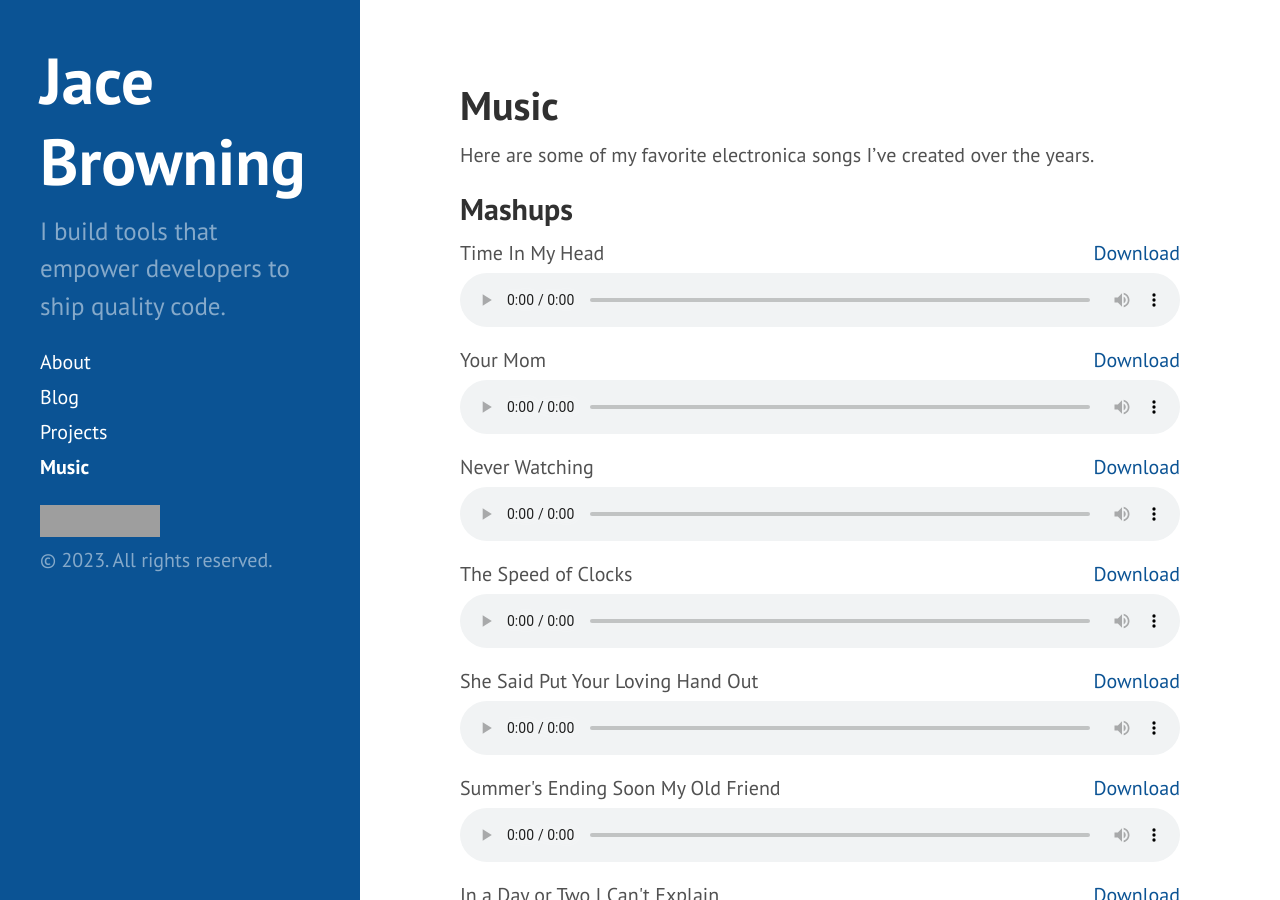
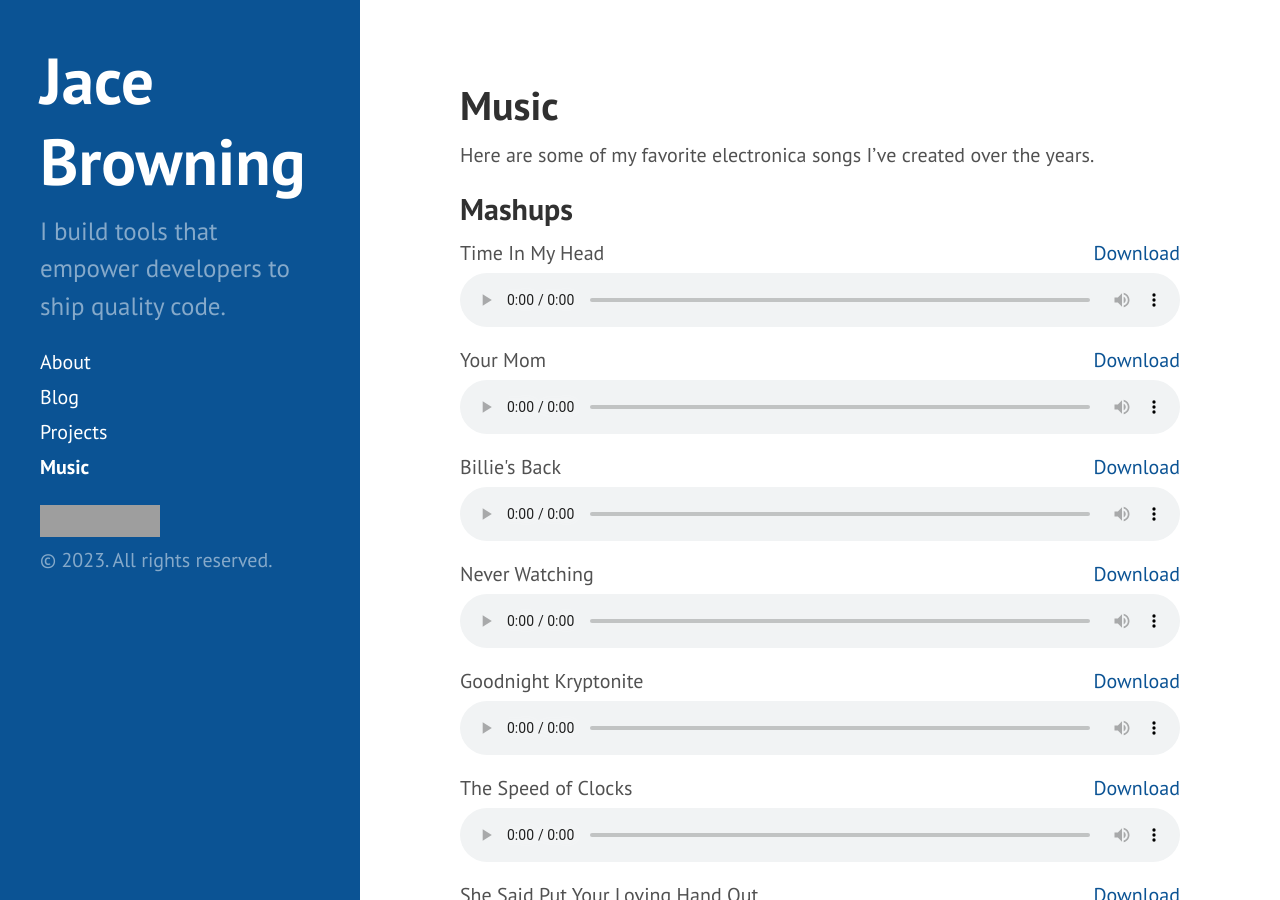
Before and after one commit to jacebrowning/jacebrowning.info, a Jekyll site: the page built from music.md, in a window 1280 px wide and 900 px high. Built offline with Jekyll 4.4.1, drawn with Linux system fonts in a browser that asks for light colours; grey boxes are pictures that could not be loaded.

Commit message:
Add more songs

```diff
--- a/music.md
+++ b/music.md
@@ -32,11 +32,33 @@ Here are some of my favorite electronica songs I've created over the years.
 
 <div class="audio-player">
   <div class="title-download-container">
+    <span>Billie's Back</span>
+    <a href="https://www.dropbox.com/s/d3i8x66tn44q6qo/Billie%27s%20Back.mp3?dl=1" class="download-link">Download</a>
+  </div>
+  <audio controls style="width:100%;">
+    <source src="https://www.dropbox.com/s/d3i8x66tn44q6qo/Billie%27s%20Back.mp3?dl=1" type="audio/mpeg">
+  </audio>
+</div>
+
+
+<div class="audio-player">
+  <div class="title-download-container">
     <span>Never Watching</span>
     <a href="https://www.dropbox.com/s/9t6ho7ksab5q5hj/03%20Never%20Watching.mp3?dl=1" class="download-link">Download</a>
   </div>
   <audio controls style="width:100%;">
     <source src="https://www.dropbox.com/s/9t6ho7ksab5q5hj/03%20Never%20Watching.mp3?dl=1" type="audio/mpeg">
+  </audio>
+</div>
+
+
+<div class="audio-player">
+  <div class="title-download-container">
+    <span>Goodnight Kryptonite</span>
+    <a href="https://www.dropbox.com/s/04e3e3525mfjqhz/Goodnight%20Kryptonite.mp3?dl=1" class="download-link">Download</a>
+  </div>
+  <audio controls style="width:100%;">
+    <source src="https://www.dropbox.com/s/04e3e3525mfjqhz/Goodnight%20Kryptonite.mp3?dl=1" type="audio/mpeg">
   </audio>
 </div>
 
--- a/scripts/music.py
+++ b/scripts/music.py
@@ -5,7 +5,9 @@ from urllib.parse import unquote
 mashup_links = """
 https://www.dropbox.com/s/8sxv5hv29jibzkn/04%20Time%20In%20My%20Head.mp3?dl=0
 https://www.dropbox.com/s/bmaz7s355zgj7di/02%20Your%20Mom.mp3?dl=0
+https://www.dropbox.com/s/d3i8x66tn44q6qo/Billie%27s%20Back.mp3?dl=0
 https://www.dropbox.com/s/9t6ho7ksab5q5hj/03%20Never%20Watching.mp3?dl=0
+https://www.dropbox.com/s/04e3e3525mfjqhz/Goodnight%20Kryptonite.mp3?dl=0
 https://www.dropbox.com/s/264dxi260kjv7xd/01%20The%20Speed%20of%20Clocks.mp3?dl=0
 https://www.dropbox.com/s/ox59wg6333i0ea1/07%20She%20Said%20Put%20Your%20Loving%20Hand%20Out.mp3?dl=0
 https://www.dropbox.com/s/kp32d9l8c38u1a0/05%20Summer%27s%20Ending%20Soon%20My%20Old%20Friend.mp3?dl=0
```
